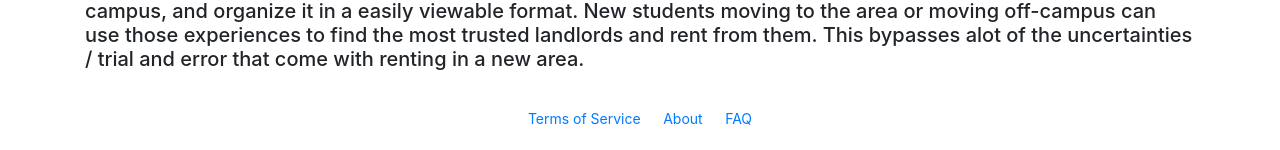
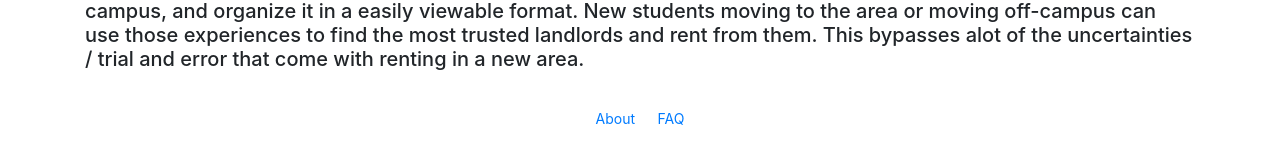
Before and after one commit to LighthouseLearn/reviews, a Django app: page /faq in a window 1280 px wide. Shown: the part 801-951 px from the top of the page. Run offline with Django 3.2, Linux system fonts and the light colour scheme; some libraries are stand-ins or nearby versions.

Commit message:
commented out tos

```diff
--- a/templates/base.html
+++ b/templates/base.html
@@ -64,7 +64,7 @@
    <footer>
    <br>
   <p class="text-center">
-   <a class="btn btn-link btn-sm" href="{% url 'tos' %}" role="button">Terms of Service </a>
+   <!--<a class="btn btn-link btn-sm" href="{% url 'tos' %}" role="button">Terms of Service </a>-->
    <a class="btn btn-link btn-sm" href="{% url 'about' %}" role="button">About </a>
    <a class="btn btn-link btn-sm" href="{% url 'faq' %}" role="button">FAQ </a></p>
 </footer>
```
